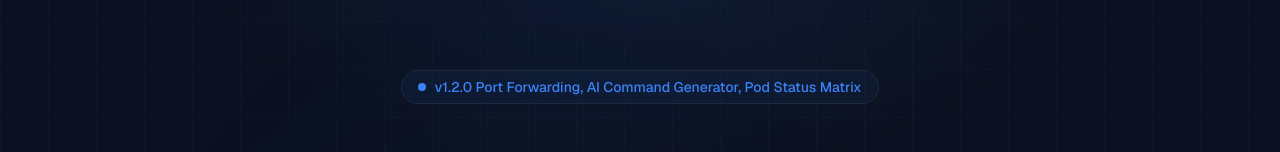
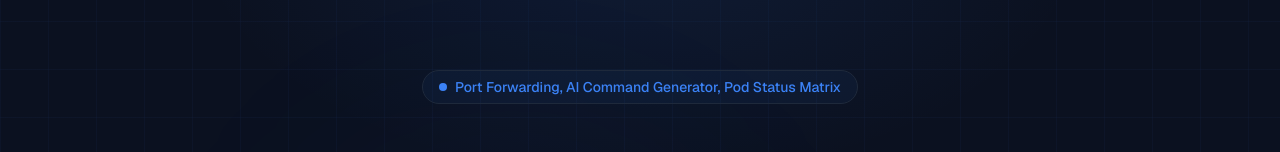
Before and after one commit to Hritikraj8804/podex-website, a Next.js app: page / in a window 1280 px wide. Shown: the part 173-325 px from the top of the page. Built offline with nearby package versions, Linux system fonts and the light colour scheme.

Commit message:
chore: remove version from homepage hero badge

```diff
--- a/src/components/home/hero.tsx
+++ b/src/components/home/hero.tsx
@@ -14,7 +14,7 @@ export function Hero() {
         <div className="flex min-h-[calc(100vh-4rem)] flex-col items-center justify-center py-24 lg:py-32">
           <div className="mb-8 inline-flex items-center gap-2 rounded-full border border-primary/20 bg-primary/5 px-4 py-1.5 text-sm font-medium text-primary">
             <span className="flex h-2 w-2 rounded-full bg-primary" />
-            v1.2.0  Port Forwarding, AI Command Generator, Pod Status Matrix
+            Port Forwarding, AI Command Generator, Pod Status Matrix
           </div>
 
           <div className="relative flex items-center justify-center gap-6">
```
